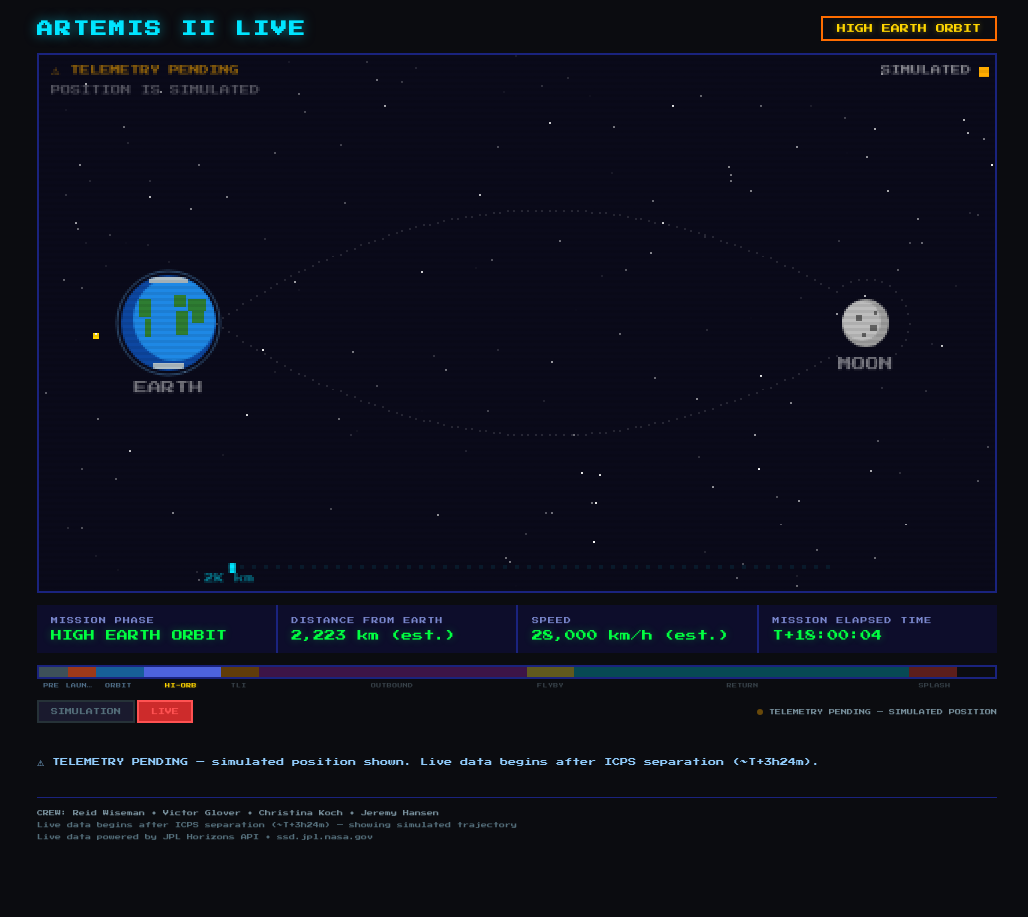
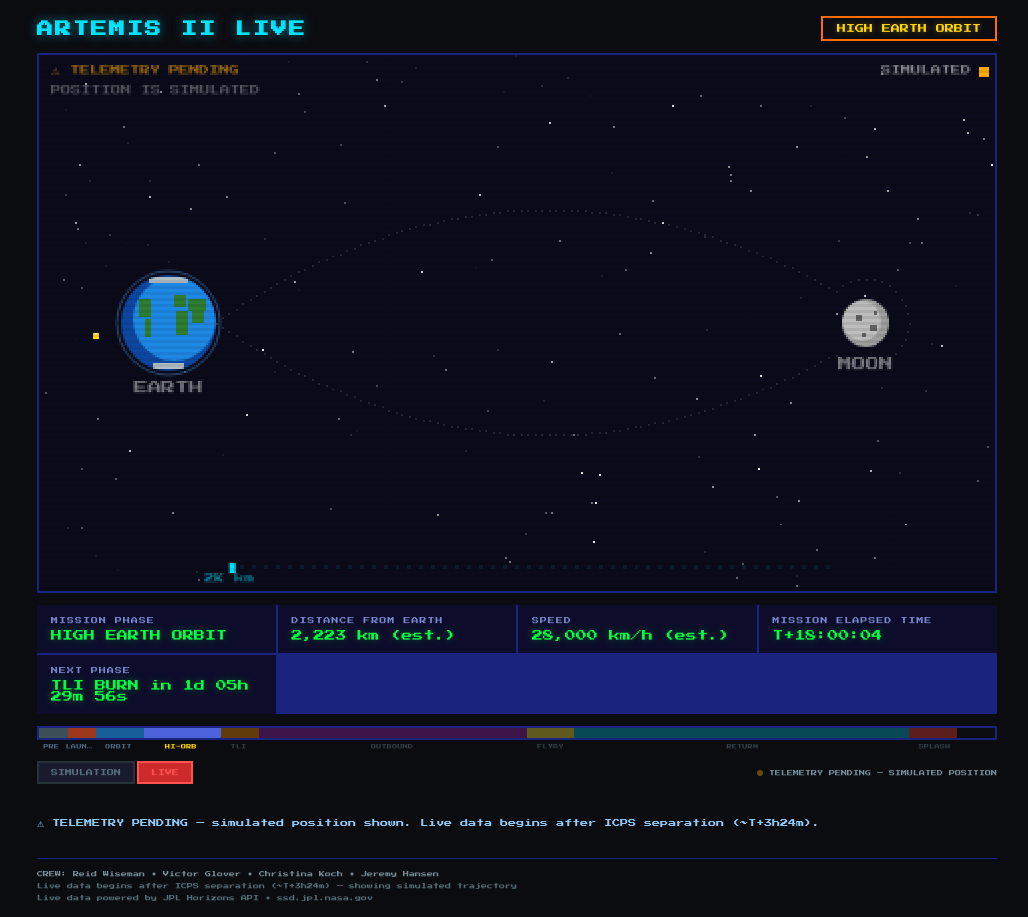
Before and after one commit to mexvigo/artemis-ii-live, a website: page index.html in a window 1280 px wide. Shown: the whole page, without its empty margins (123-1151 px from the left). Before the commit the page ends 856 px from the top, so only its background shows below. Drawn offline with Linux system fonts and the light colour scheme; no server answers.

Commit message:
Add next phase countdown readout

```diff
--- a/index.html
+++ b/index.html
@@ -35,6 +35,10 @@
             <div class="stat">
                 <span class="label">MISSION ELAPSED TIME</span>
                 <span class="value" id="s-met">T-00:10:00</span>
+            </div>
+            <div class="stat">
+                <span class="label">NEXT PHASE</span>
+                <span class="value" id="s-next">—</span>
             </div>
         </div>
 
--- a/js/app.js
+++ b/js/app.js
@@ -231,6 +231,7 @@ const $phase   = document.getElementById('s-phase');
 const $dist    = document.getElementById('s-dist');
 const $speed   = document.getElementById('s-speed');
 const $met     = document.getElementById('s-met');
+const $next    = document.getElementById('s-next');
 const $badge   = document.getElementById('phase-badge');
 const $desc    = document.getElementById('phase-desc');
 const $bar     = document.getElementById('timeline-bar');
@@ -711,6 +712,22 @@ function formatCountdown(hours) {
     return `${pad(h)}h ${pad(m)}m ${pad(s)}s`;
 }
 
+function updateNextPhase(activePhase, currentH) {
+    const idx = PHASES.indexOf(activePhase);
+    if (idx < 0 || idx >= PHASES.length - 1) {
+        // Last phase or unknown — no next phase
+        $next.textContent = activePhase === PHASES[PHASES.length - 1] ? 'MISSION COMPLETE' : '\u2014';
+        return;
+    }
+    const nextPhase = PHASES[idx + 1];
+    const hoursLeft = nextPhase.startH - currentH;
+    if (hoursLeft <= 0) {
+        $next.textContent = nextPhase.name + ' \u2014 NOW';
+    } else {
+        $next.textContent = nextPhase.name + ' in ' + formatCountdown(hoursLeft);
+    }
+}
+
 function updateUI() {
     const isLive = mode === 'live' && liveAvailable && liveData;
 
@@ -726,6 +743,7 @@ function updateUI() {
         $met.textContent = formatMET(getRealMET());
         $badge.textContent = activePhase.name;
         $desc.textContent = activePhase.desc;
+        updateNextPhase(activePhase, getRealMET());
         isCompleted = (idx) => PHASES.indexOf(activePhase) > idx;
     } else if (mode === 'live') {
         // Live mode but no telemetry yet — use sim model synced to real clock
@@ -745,8 +763,7 @@ function updateUI() {
             $dist.textContent = numFmt.format(Math.round(getDistance(realH))) + ' km (est.)';
             $speed.textContent = numFmt.format(Math.round(getSpeed(realH))) + ' km/h (est.)';
             $desc.textContent = `\u26A0 TELEMETRY PENDING \u2014 simulated position shown. Live data begins after ICPS separation (~T+3h24m).`;
-        }
-        isCompleted = (idx) => PHASES[idx].endH <= realH && PHASES[idx] !== activePhase;
+        }        updateNextPhase(activePhase, realH);        isCompleted = (idx) => PHASES[idx].endH <= realH && PHASES[idx] !== activePhase;
     } else {
         activePhase = getPhase(missionH);
         $phase.textContent = activePhase.name;
@@ -755,6 +772,7 @@ function updateUI() {
         $met.textContent = formatMET(missionH);
         $badge.textContent = activePhase.name;
         $desc.textContent = activePhase.desc;
+        updateNextPhase(activePhase, missionH);
         isCompleted = (idx) => PHASES[idx].endH <= missionH && PHASES[idx] !== activePhase;
     }
 
```
